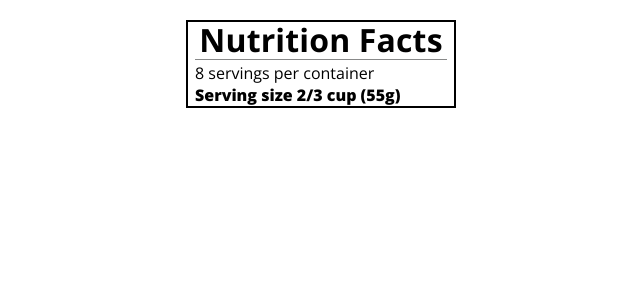
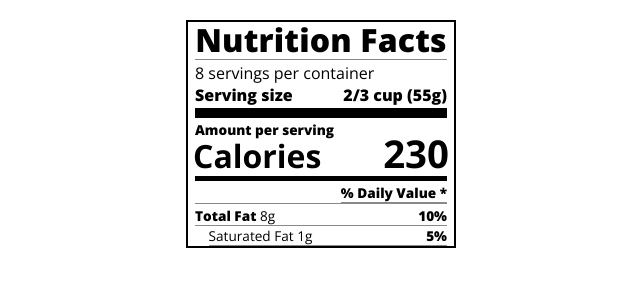
Before and after one commit to md-shamim-sarker/nutrition-label, a plain HTML site: page index.html in a window 1280 px wide. Shown: the whole page, without its empty margins (319-959 px from the left). Drawn offline with nearby package versions, Linux system fonts and the light colour scheme.

Commit message:
Step 47: freecodecamp

```diff
--- a/index.html
+++ b/index.html
@@ -13,12 +13,24 @@
 
 <body>
     <div class="label">
-        <h1>Nutrition Facts</h1>
-        <div class="divider">
-
+        <header>
+            <h1 class="bold">Nutrition Facts</h1>
+            <div class="divider"></div>
+            <p>8 servings per container</p>
+            <p class="bold">Serving size <span class="right">2/3 cup (55g)</span></p>
+        </header>
+        <div class="divider lg"></div>
+        <div class="calories-info">
+            <p class="bold sm-text">Amount per serving</p>
+            <h1>Calories <span class="right">230</span></h1>
         </div>
-        <p>8 servings per container</p>
-        <p class="bold">Serving size 2/3 cup (55g)</p>
+        <div class="divider md"></div>
+        <div class="daily-value sm-text">
+            <p class="right bold no-divider">% Daily Value *</p>
+            <div class="divider"></div>
+            <p><span class="bold">Total Fat</span> 8g<span class="bold right">10%</span></p>
+            <p class="indent no-divider">Saturated Fat 1g <span class="bold right">5%</span></p>
+        </div>
     </div>
 </body>
 
--- a/style.css
+++ b/style.css
@@ -1,13 +1,13 @@
 * {
     box-sizing: border-box;
-  }
+}
 
 html {
     font-size: 16px;
 }
 
 body {
-    font-family: Open Sans, sans-serif; /*fallback of font-family*/
+    font-family: 'Open Sans', sans-serif;
 }
 
 .label {
@@ -17,11 +17,10 @@ body {
     padding: 0 7px;
 }
 
-h1 {
-    /* font-weight: 800; */
+header h1 {
     text-align: center;
-    margin: -4px 0 -4px 0;
-    letter-spacing: 0.15px;
+    margin: -4px 0;
+    letter-spacing: 0.15px
 }
 
 p {
@@ -30,9 +29,50 @@ p {
 
 .divider {
     border-bottom: 1px solid #888989;
-    margin: 2px 0 2px 0;
+    margin: 2px 0;
+    clear: right;
 }
 
 .bold {
     font-weight: 800;
 }
+
+.right {
+    float: right;
+}
+
+.lg {
+    height: 10px;
+}
+
+.lg,
+.md {
+    background-color: black;
+    border: 0;
+}
+
+.md {
+    height: 5px;
+}
+
+.sm-text {
+    font-size: 0.85rem;
+}
+
+.calories-info h1 {
+    margin: -5px -2px;
+    overflow: hidden;
+}
+
+.calories-info span {
+    font-size: 1.2em;
+    margin-top: -7px;
+}
+
+.indent {
+    margin-left: 1em;
+}
+
+.daily-value p {
+    border-bottom: 1px solid #888989;
+}
```
